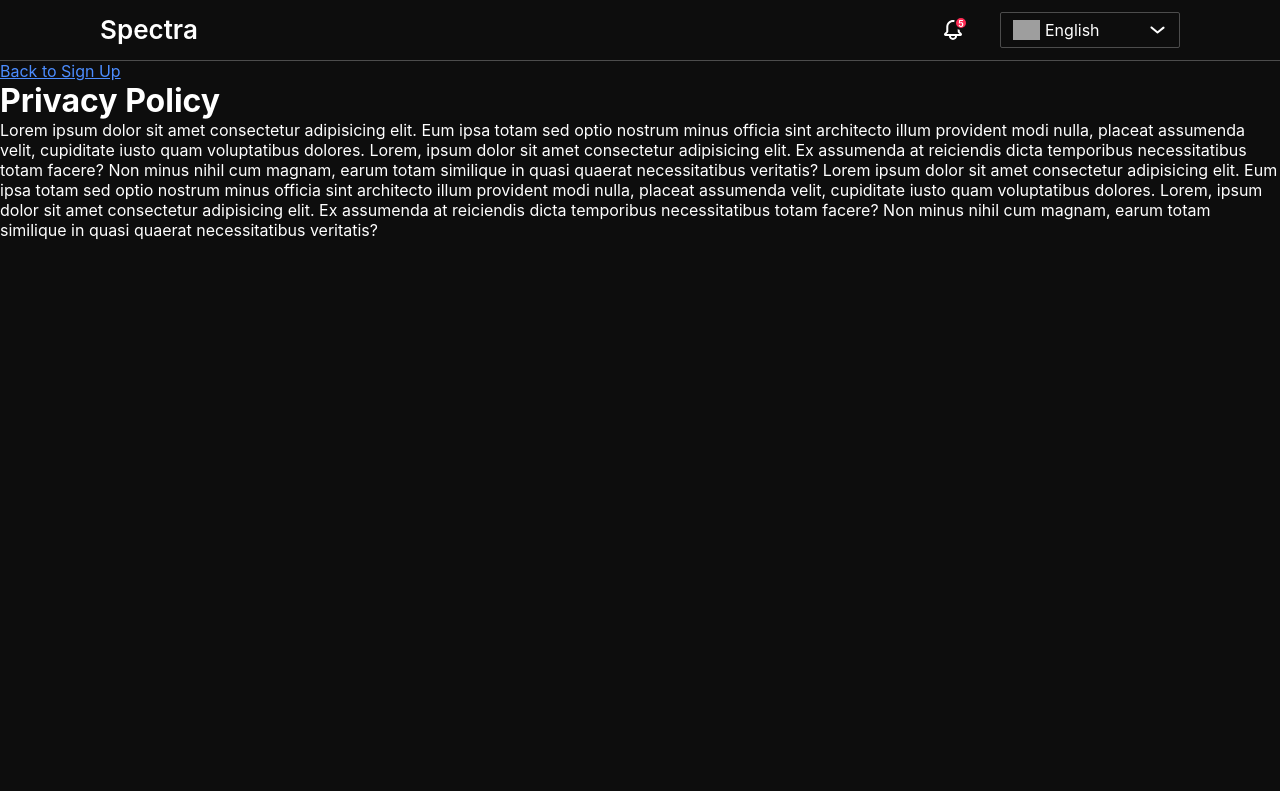
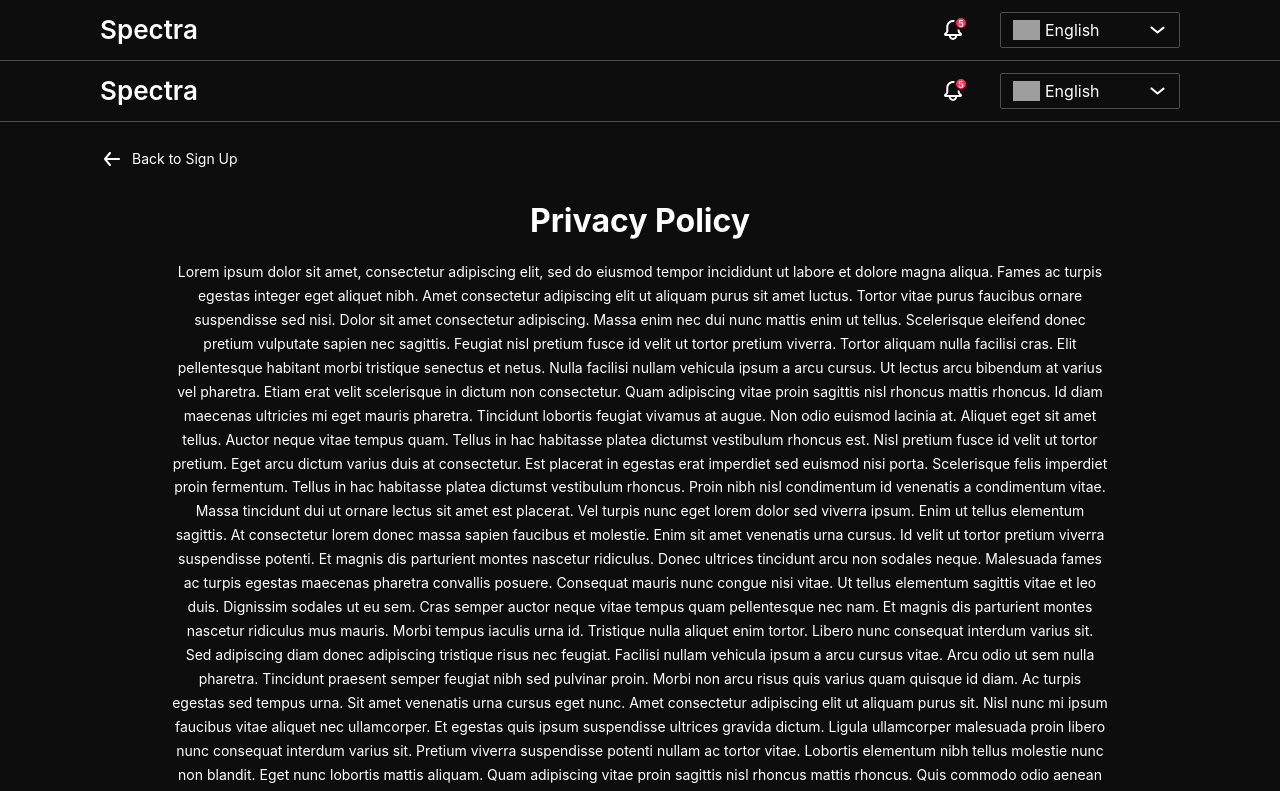
Before and after one commit to dreamteam-2025/Spectra, a Next.js app: page /privacy in a window 1280 px wide. Shown: the top 791 px of the page. Built offline with nearby package versions, Linux system fonts and the light colour scheme; grey boxes are pictures that could not be loaded.

Commit message:
edit route files createNewPassord, privacy, terms

```diff
--- a/src/app/(auth)/create-new-password/page.tsx
+++ b/src/app/(auth)/create-new-password/page.tsx
@@ -1,13 +1,9 @@
 "use client";
 
 import { CreateNewPassword } from "@/(pages)/auth/createNewPassword/ui/CreateNewPassword";
-//import { useParams } from "next/navigation";
 
 export default function CreateNewPasswordPage() {
-  // const p = useParams();
-  // console.log(p.token);
-
   {
-    return <CreateNewPassword />; //token={p.token} />;
+    return <CreateNewPassword />;
   }
 }
--- a/src/app/(auth)/privacy/page.tsx
+++ b/src/app/(auth)/privacy/page.tsx
@@ -1,22 +1,7 @@
-import { ROUTES } from "@/shared/lib/constants";
-import Link from "next/link";
+"use client";
 
-export default function Privacy() {
-  return (
-    <main>
-      <Link href={ROUTES.AUTH.SIGNUP}>Back to Sign Up</Link>
-      <h1>Privacy Policy</h1>
-      <p>
-        Lorem ipsum dolor sit amet consectetur adipisicing elit. Eum ipsa totam sed optio nostrum minus officia sint
-        architecto illum provident modi nulla, placeat assumenda velit, cupiditate iusto quam voluptatibus dolores.
-        Lorem, ipsum dolor sit amet consectetur adipisicing elit. Ex assumenda at reiciendis dicta temporibus
-        necessitatibus totam facere? Non minus nihil cum magnam, earum totam similique in quasi quaerat necessitatibus
-        veritatis? Lorem ipsum dolor sit amet consectetur adipisicing elit. Eum ipsa totam sed optio nostrum minus
-        officia sint architecto illum provident modi nulla, placeat assumenda velit, cupiditate iusto quam voluptatibus
-        dolores. Lorem, ipsum dolor sit amet consectetur adipisicing elit. Ex assumenda at reiciendis dicta temporibus
-        necessitatibus totam facere? Non minus nihil cum magnam, earum totam similique in quasi quaerat necessitatibus
-        veritatis?
-      </p>
-    </main>
-  );
+import { Privacy } from "@/(pages)/auth/privacy/ui/Privacy";
+
+export default function PrivacyPage() {
+  return <Privacy />;
 }
```
Also changed, not shown: src/app/(auth)/terms/page.tsx (+3 -16 lines).
